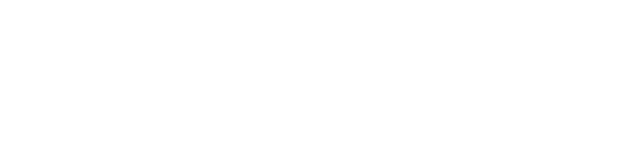
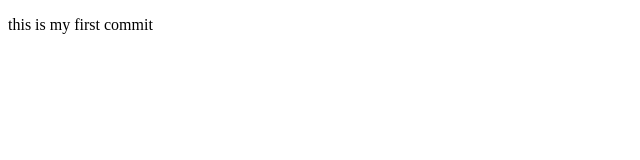
Before and after one commit to MuhammadFaisal12q/ChatProject, a plain HTML site: page index.html in a window 1280 px wide. Shown: the whole page, without its empty margins (0-640 px from the left). Drawn offline with Linux system fonts and the light colour scheme.

Commit message:
first commit

```diff
--- a/index.html
+++ b/index.html
@@ -4,6 +4,7 @@
     <meta charset="UTF-8">
     <meta name="viewport" content="width=device-width, initial-scale=1.0">
     <title>Document</title>
+    <P> this is my first commit </P>
 </head>
 <body>
 
```
